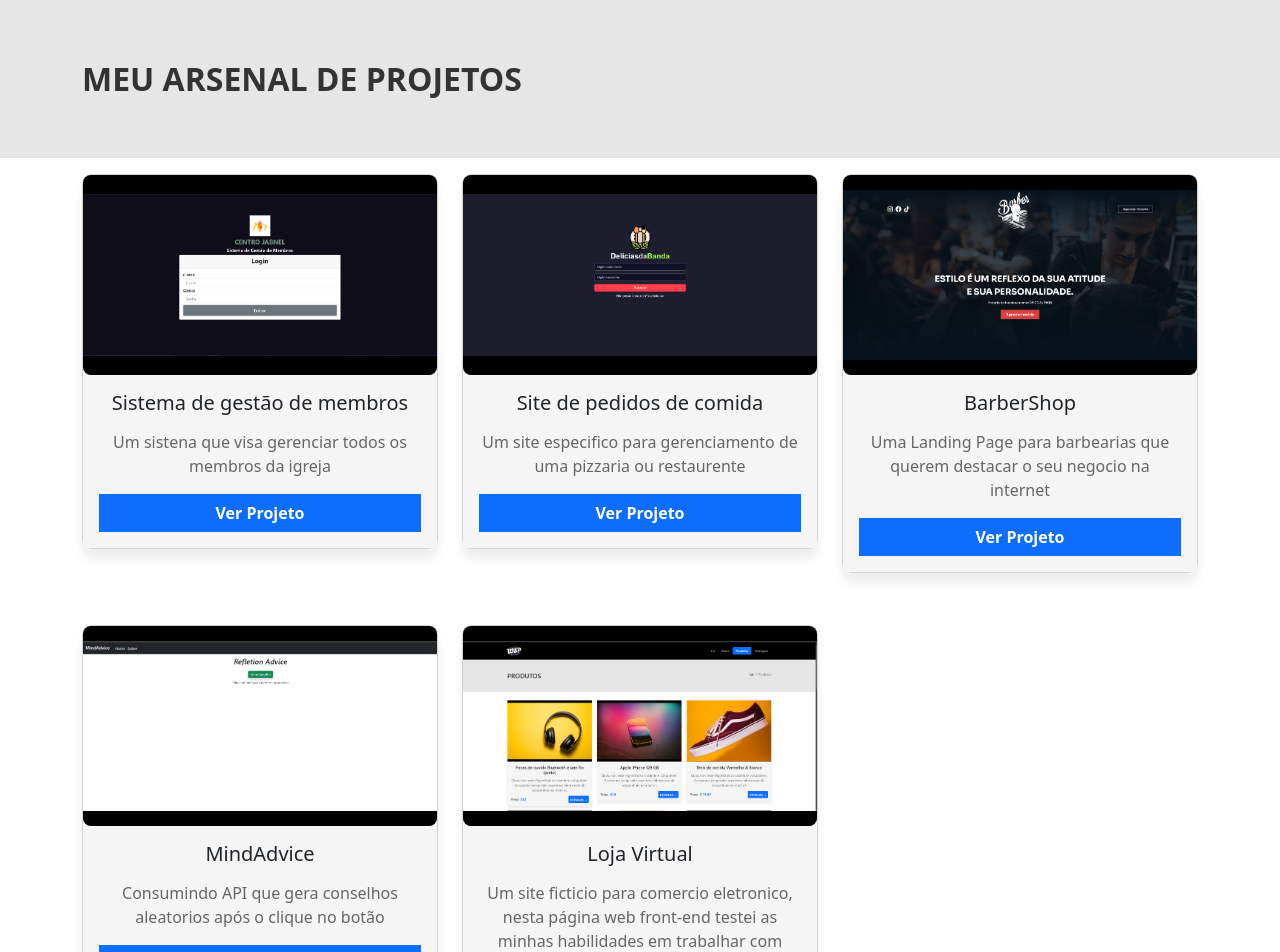
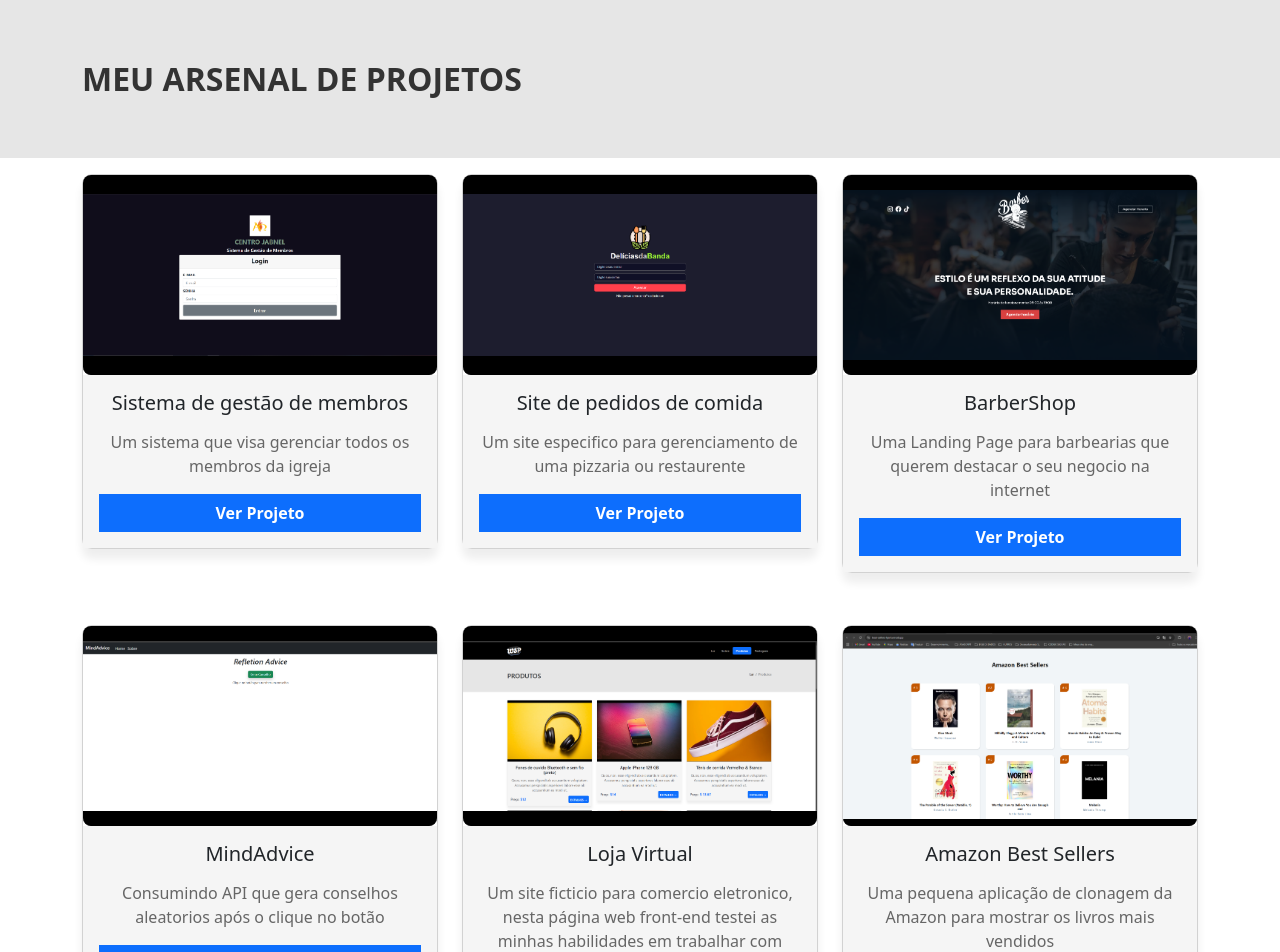
Before and after one commit to ernestondula12/Arsenal-projetos, a React (Create React App) app: page / in a window 1280 px wide. Shown: the top 952 px of the page. Built offline with nearby package versions, Linux system fonts and the light colour scheme.

Commit message:
Inserimos uma nova imagem de um projeto e incluimos o link do projeto

```diff
--- a/src/data.js
+++ b/src/data.js
@@ -3,7 +3,7 @@ const projetos = [
       id: 1,
       title: 'Sistema de gestão de membros',
       img: './images/gestaoMembros.png',
-      description: "Um sistena que visa gerenciar todos os membros da igreja",
+      description: "Um sistema que visa gerenciar todos os membros da igreja",
       site: "https://github.com/ernestondula12/Sistema-de-gest-o-de-membros.git"
     },
     {
@@ -33,7 +33,14 @@ const projetos = [
     img: './images/projeto4.png',
     description: 'Um site ficticio para comercio eletronico, nesta página web front-end testei as minhas habilidades em trabalhar com React, Bootstrap e Vite',
     site: "https://shop-mu-two-50.vercel.app/"
-  }
+  },
+  {
+    id: 6,
+    title: "Amazon Best Sellers",
+    img: './images/AbestSeller.png',
+    description: 'Uma pequena aplicação de clonagem da Amazon para mostrar os livros mais vendidos',
+    site: "https://best-sellers-lyart.vercel.app/"
+  },
   ]
 
   export default projetos;
```
Also changed, not shown: public/images/AbestSeller.png (added).
